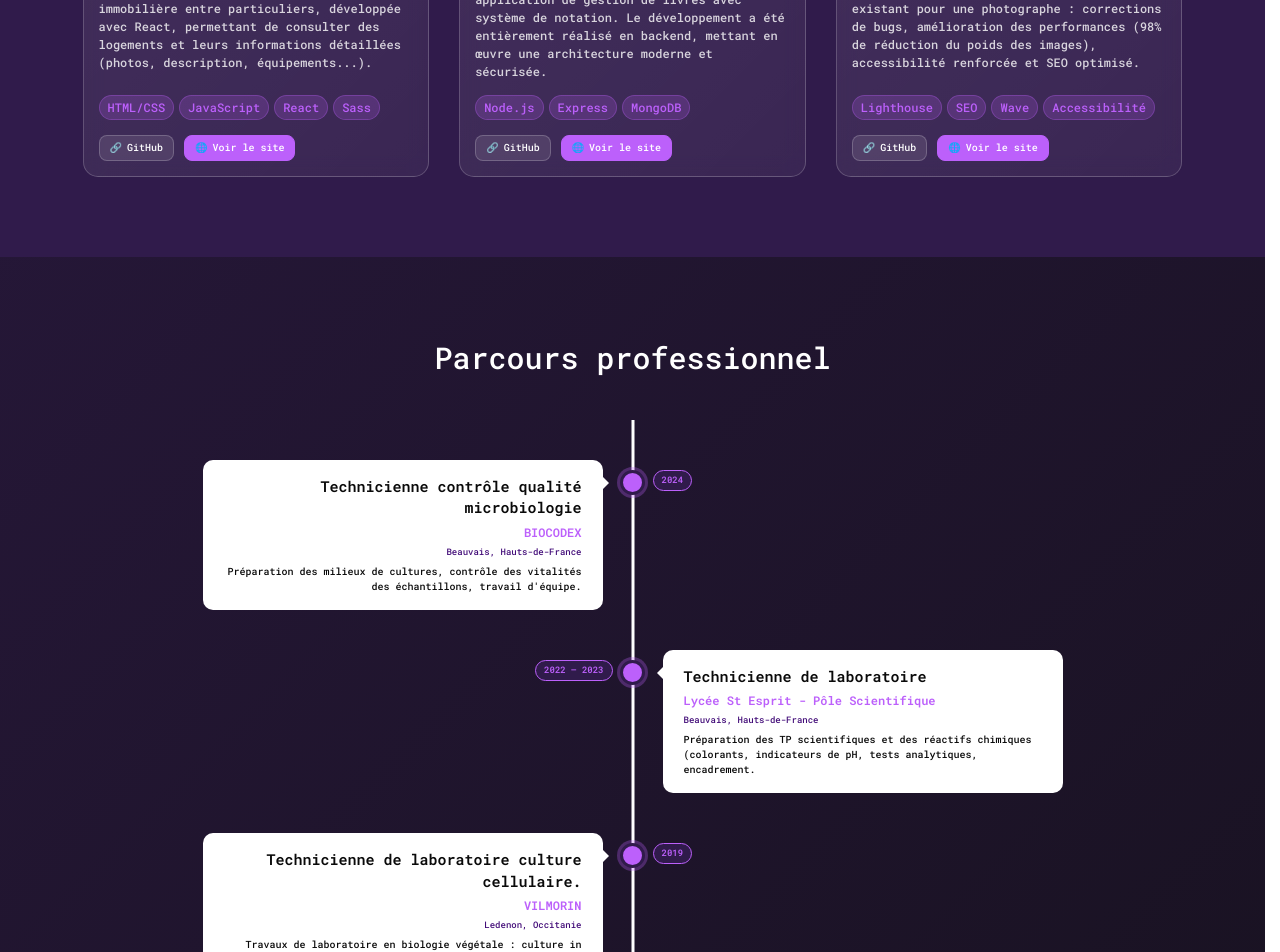
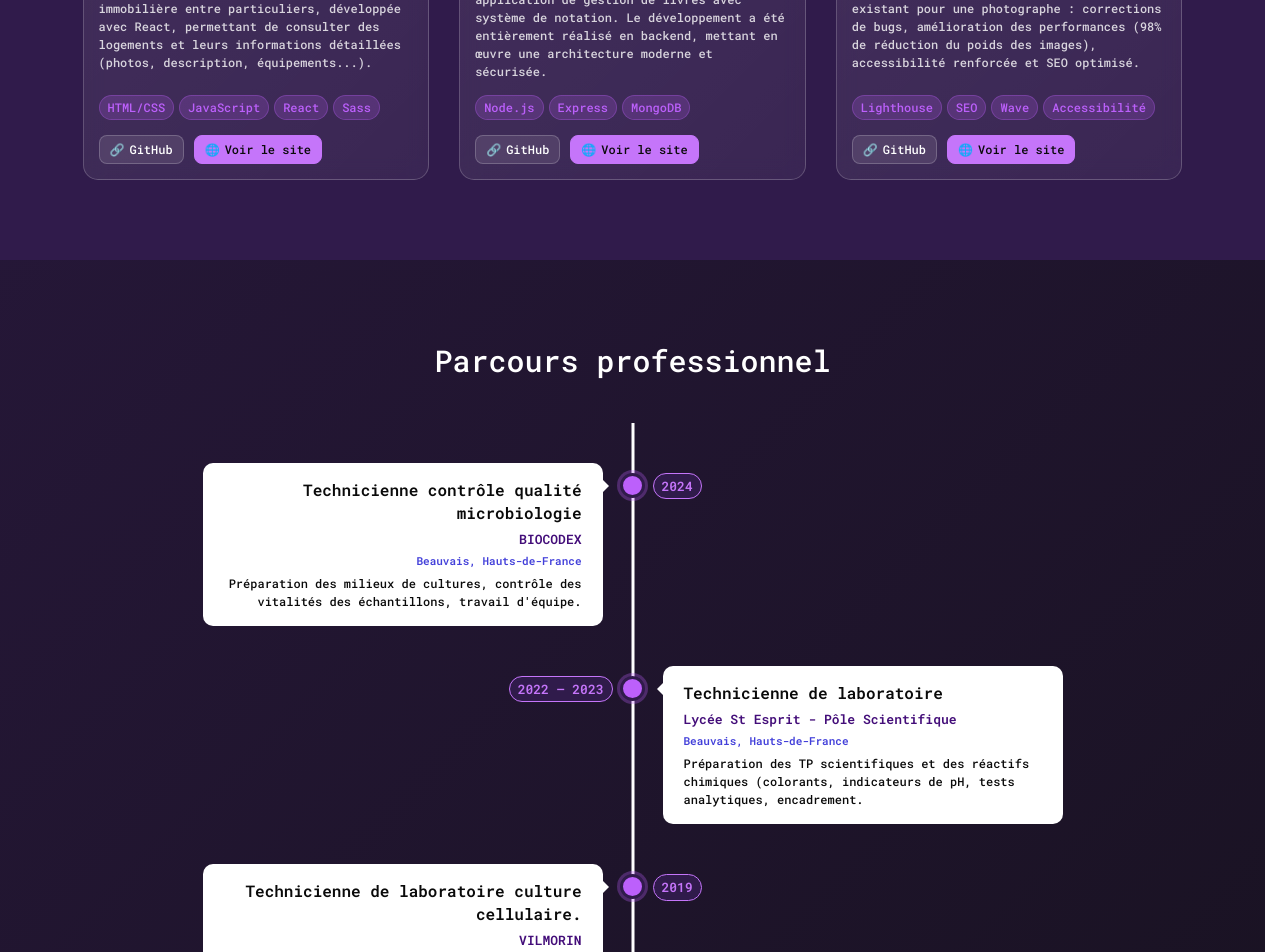
Before and after one commit to ProjetsDevFanny/Projet8_OCR_Portfolio, a React (Vite) app: page / in a window 1280 px wide. Shown: the part 1760-2712 px from the top of the page. Built offline with nearby package versions, Linux system fonts and the light colour scheme; a web font is replaced by a local one.

Commit message:
wip(all files): accessibility is ckecking with WAVE

```diff
--- a/src/Components/Footer/footer.scss
+++ b/src/Components/Footer/footer.scss
@@ -24,8 +24,12 @@
     align-items: center;
     gap: 1.5rem;
 
-    @media (max-width: 768px) {
+    @include tablet {
       text-align: center;
+    }
+
+    p {
+      @include font-style(1.1rem);
     }
   }
 
@@ -33,6 +37,10 @@
     display: flex;
     gap: 1.5rem;
     align-items: center;
+
+    @include tablet {
+      gap: 1rem;
+    }
   }
 }
 
@@ -49,6 +57,11 @@
   text-decoration: none;
   transition: all 0.3s ease;
   backdrop-filter: blur(10px);
+
+  @include tablet {
+    width: 35px;
+    height: 35px;
+  }
 
   &:hover {
     transform: translateY(-3px);
@@ -73,6 +86,11 @@
   height: 20px;
   filter: brightness(0) invert(1); // Rend les icônes blanches
   transition: filter 0.3s ease;
+
+  @include tablet {
+    width: 18px;
+    height: 18px;
+  }
 }
 
 // Ajustement pour les icônes au hover
@@ -83,19 +101,3 @@
 .social-link--linkedin:hover .social-icon {
   filter: brightness(0) invert(1);
 }
-
-@media (max-width: 768px) {
-  .footer__social-links {
-    gap: 1rem;
-  }
-
-  .social-link {
-    width: 35px;
-    height: 35px;
-  }
-
-  .social-icon {
-    width: 18px;
-    height: 18px;
-  }
-}
--- a/src/Components/Header/Header.jsx
+++ b/src/Components/Header/Header.jsx
@@ -18,7 +18,7 @@ function Header() {
       <div className="header__container">
         {/* Logo */}
         <div className="header__signature">
-          <a href="#home">
+          <a href="#hero">
             Fanny Simon
           </a>
         </div>
--- a/src/Components/Hero/hero.scss
+++ b/src/Components/Hero/hero.scss
@@ -63,11 +63,6 @@
         display: flex;
         gap: 2rem;
         justify-content: center;
-
-        // @include mobile {
-        //   flex-direction: column;
-        //   align-items: center;
-        // }
       }
 
       .hero__button {
@@ -80,8 +75,7 @@
         display: inline-block;
 
         &--primary {
-          background-color: $medium_purple;
-          color: white;
+          background-color: $dark_purple;
           border: 2px solid $medium_purple;
 
           &:hover {
@@ -93,11 +87,11 @@
 
         &--secondary {
           background-color: transparent;
-          color: white;
-          border: 2px solid white;
+          color: $white;
+          border: 2px solid $white;
 
           &:hover {
-            background-color: white;
+            background-color: $white;
             color: $background;
             transform: translateY(-2px);
           }
--- a/src/Components/Sections/About/about.scss
+++ b/src/Components/Sections/About/about.scss
@@ -136,6 +136,7 @@
       color: $light_purple;
       font-family: $font-secondary;
       font-style: italic;
+      font-weight: 600;
 
       &:hover {
         color: $medium_purple;
--- a/src/Components/Sections/Contacts/contacts.scss
+++ b/src/Components/Sections/Contacts/contacts.scss
@@ -111,9 +111,9 @@
  .form-submit-btn {
    width: 50%;
    padding: 1rem 2rem;
-   background: $medium_purple;
-   color: white;
-   border: 1px solid $medium_purple;
+   background-color: $dark_purple;
+   border: 1.5px solid $medium_purple;
+   color: $white;
    border-radius: 8px;
    @include font-style(1.3rem);
    font-weight: 600;
@@ -143,7 +143,7 @@
 
    &--success {
      background-color: rgba(76, 175, 80, 0.2);
-     color: #4caf50;
+     color: $green;
      border: 1px solid rgba(76, 175, 80, 0.3);
      @include font-style(1.3rem);
    }
--- a/src/Components/Sections/History/History-Items/historyItem.scss
+++ b/src/Components/Sections/History/History-Items/historyItem.scss
@@ -136,31 +136,31 @@
 
   // Element: __title
   &__title {
-    @include font-style(1.5rem);
+    @include font-style(1.6rem);
     color: $black;
     margin-bottom: 0.5rem;
     font-weight: 600;
   }
 
   &__entreprise {
-    @include font-style(1.2rem);
-    color: $medium_purple;
+    @include font-style(1.3rem);
+    color: $dark_purple;
     margin-bottom: 0.5rem;
     font-weight: 600;
   }
 
   // Element: __location
   &__location {
-    @include font-style(0.9rem);
-    color: $dark_purple;
+    @include font-style(1.1rem);
+    color: $blue;
     display: block;
     margin-bottom: 0.5rem;
-    font-weight: 500;
+    font-weight: 550;
   }
 
   // Element: __description
   &__description {
-    @include font-style(1rem);
+    @include font-style(1.2rem);
     color: $black;
     line-height: 1.5;
     margin: 0;
@@ -196,13 +196,13 @@
   &__date {
     position: absolute;
     top: 3rem;
-    @include font-style(0.9rem);
-    color: $medium_purple;
+    @include font-style(1.3rem);
+    color: $light_purple;
     font-weight: 600;
     background: $background;
     padding: 0.3rem 0.8rem;
     border-radius: 20px;
-    border: 1px solid $medium_purple;
+    border: 1px solid $light_purple;
     white-space: nowrap;
 
     @include tablet {
--- a/src/Components/Sections/Projects/projects.scss
+++ b/src/Components/Sections/Projects/projects.scss
@@ -241,7 +241,7 @@
 
 // Liens des projets
 .project-link {
-  @include font-style(1rem);
+  @include font-style(1.2rem);
   padding: 0.5rem 1rem;
   border-radius: 8px;
   text-decoration: none;
@@ -258,14 +258,16 @@
 
     &:hover {
       background-color: rgba(255, 255, 255, 0.2);
+      color: $dark_purple;
+      font-weight: 900;
       transform: translateY(-2px);
     }
   }
 
   &--live {
-    background-color: $medium_purple;
-    color: white;
-    border: 1px solid $medium_purple;
+    background-color: $light_purple;
+    color: $black;
+    border: 1px solid $light_purple;
 
     &:hover {
       background-color: transparent;
@@ -394,12 +396,13 @@
     h3 {
       @include font-style(1.8rem);
       color: $medium_purple;
-      margin-bottom: 1rem;
+      margin-bottom: 1.5rem;
       font-weight: 600;
 
-      @include mobile {
-        text-align: center;
-        margin-bottom: 1.5rem;
+      @include tablet {
+        display: flex;
+        justify-content: center;
+        align-items: center;
       }
     }
   }
@@ -409,7 +412,7 @@
     flex-wrap: wrap;
     gap: 0.8rem;
 
-    @include mobile {
+    @include tablet {
       justify-content: center;
     }
   }
@@ -417,11 +420,11 @@
   &__links {
     display: flex;
     gap: 1rem;
-    justify-content: center;
     margin-top: 2rem;
 
     @include tablet {
       width: 100%;
+      justify-content: center;
     }
   }
 }
--- a/src/styles/_variables.scss
+++ b/src/styles/_variables.scss
@@ -13,13 +13,14 @@
 $background: #301b4b;
 $dark_background: #0e0e0e;
 $medium_purple: #bc60fb;
-$light_purple: #bc60fb;
+$light_purple: #c575fa;
 $violet: #923fe6;
 $dark_purple:#430d79;
 $dark_violet: #241d41;;
 $blue: #4340da;
 $white:#ffffff;
 $black:#0a0a0a;
+$green: #4caf50;
 
 
 // // radius
```
